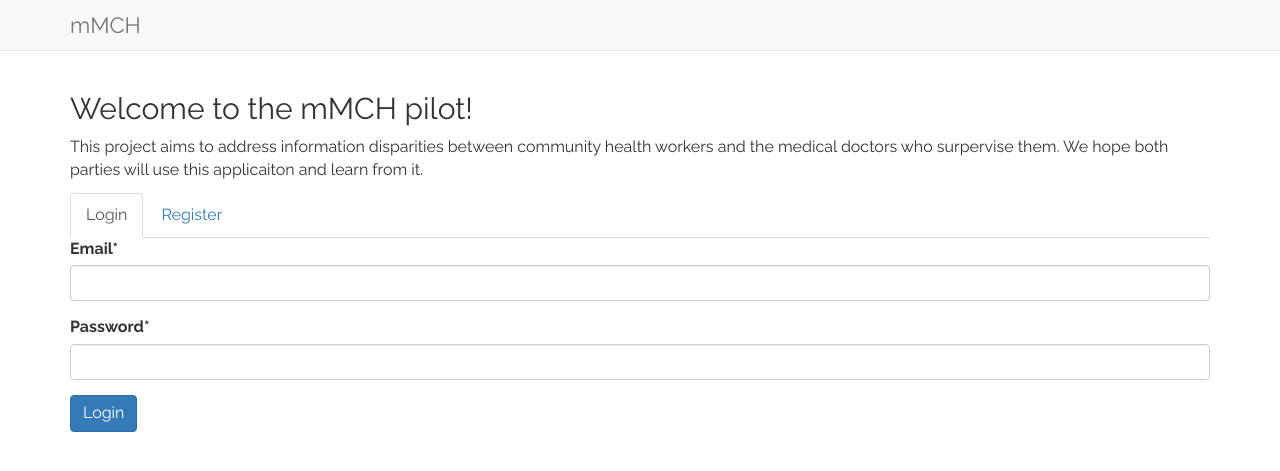
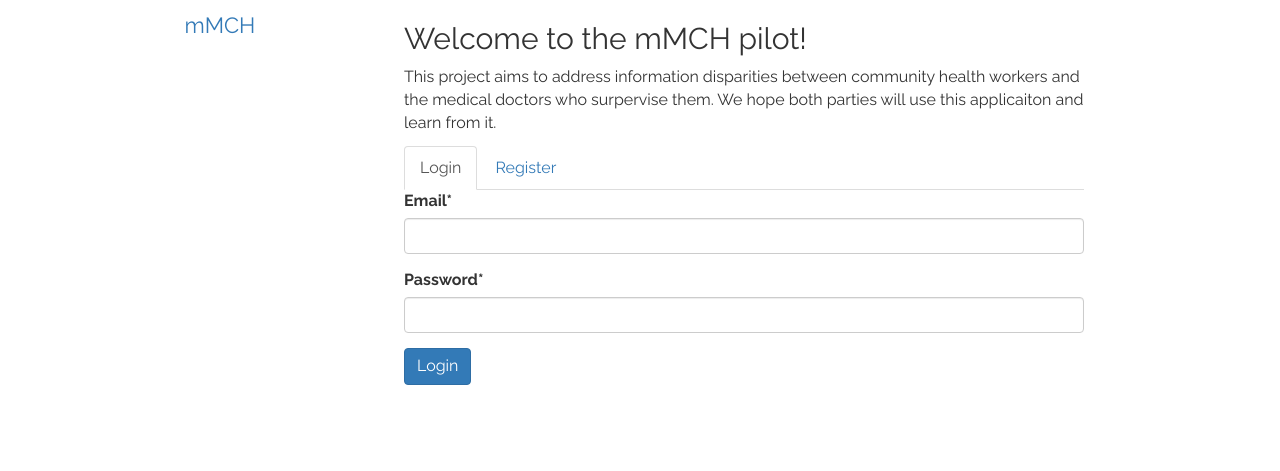
Before and after one commit to nickdotreid/mmch-pilot, a Django app: page / in a window 1280 px wide. Shown: the top 471 px of the page. Run offline with Django 3.2, Linux system fonts and the light colour scheme; parts of the project's set-up code (start-up, migrations or seed data) failed here and were passed over; some libraries are stand-ins or nearby versions.

Commit message:
set up basic grid

```diff
--- a/mmch_pilot/templates/base.html
+++ b/mmch_pilot/templates/base.html
@@ -19,7 +19,8 @@
   </head>
 
   <body>
-    <nav class="navbar navbar-default navbar-fixed-top">
+    <div class="container">
+      <nav class="nav nav-sidebar">
         <div class="container">
           <div class="navbar-header">
             <a class="navbar-brand" href="/">mMCH</a>
@@ -30,6 +31,7 @@
           {% endif %}
         </div>
       </nav>
+      <div class="main-content">
         <div class="container">
           {% if messages %}
           <ul class="messages list-unstyled">
@@ -44,6 +46,8 @@
           {% endblock %}
 
         </div> <!-- /container -->
+      </div><!-- /main-content -->
+    </div>
     <script type="text/javascript" src="{% static 'js/vendor.min.js' %}"></script>
   </body>
 </html>
--- a/resources/sass/styles.scss
+++ b/resources/sass/styles.scss
@@ -17,7 +17,36 @@ h2{
 	border-top:$gray-lighter 1px solid;
 }
 
-// Bootstrap Starter Template Styles
-body {
-  padding-top: 70px;
+// Layout
+.nav-sidebar{
+	display:none;
 }
+
+@media (min-width: $screen-sm){
+	.nav-sidebar, .main-content{
+		display:block;
+		float:left;
+		.container{
+			width:auto;
+			margin:0px $space-size;
+		}
+	}
+	.nav-sidebar{
+		width: $sidebar-width - $space-size/2;
+	}
+	.main-content{
+		width: $container-tablet - $sidebar-width;
+	}
+}
+
+@media (min-width: $screen-md){
+	.main-content{
+		width: $container-desktop - $sidebar-width - $space-size;
+	}
+}
+
+@media (min-width: $screen-lg){
+	.main-content{
+		width: $container-large-desktop - $sidebar-width - $space-size;
+	}
+}
--- a/resources/sass/variables.scss
+++ b/resources/sass/variables.scss
@@ -11,3 +11,17 @@ $font-size-h3: $font-size-large;
 $font-size-h4: $font-size-base;
 $font-size-h5: $font-size-base;
 $font-size-h6: $font-size-base;
+
+$space-size: 15px;
+$grid-gutter-width: $space-size/2;
+
+$sidebar-width: 230px;
+
+
+$screen-sm: 650px;
+$screen-md: 992px;
+$screen-lg: $screen-md;
+
+$container-tablet: $screen-sm - $space-size;
+$container-desktop: $screen-md - $space-size*2;
+$container-large-desktop: $screen-lg - $space-size*2;
```
Also changed, not shown: mmch_pilot/static/css/styles.css. Lines whose indentation alone changed are shown as unchanged.
